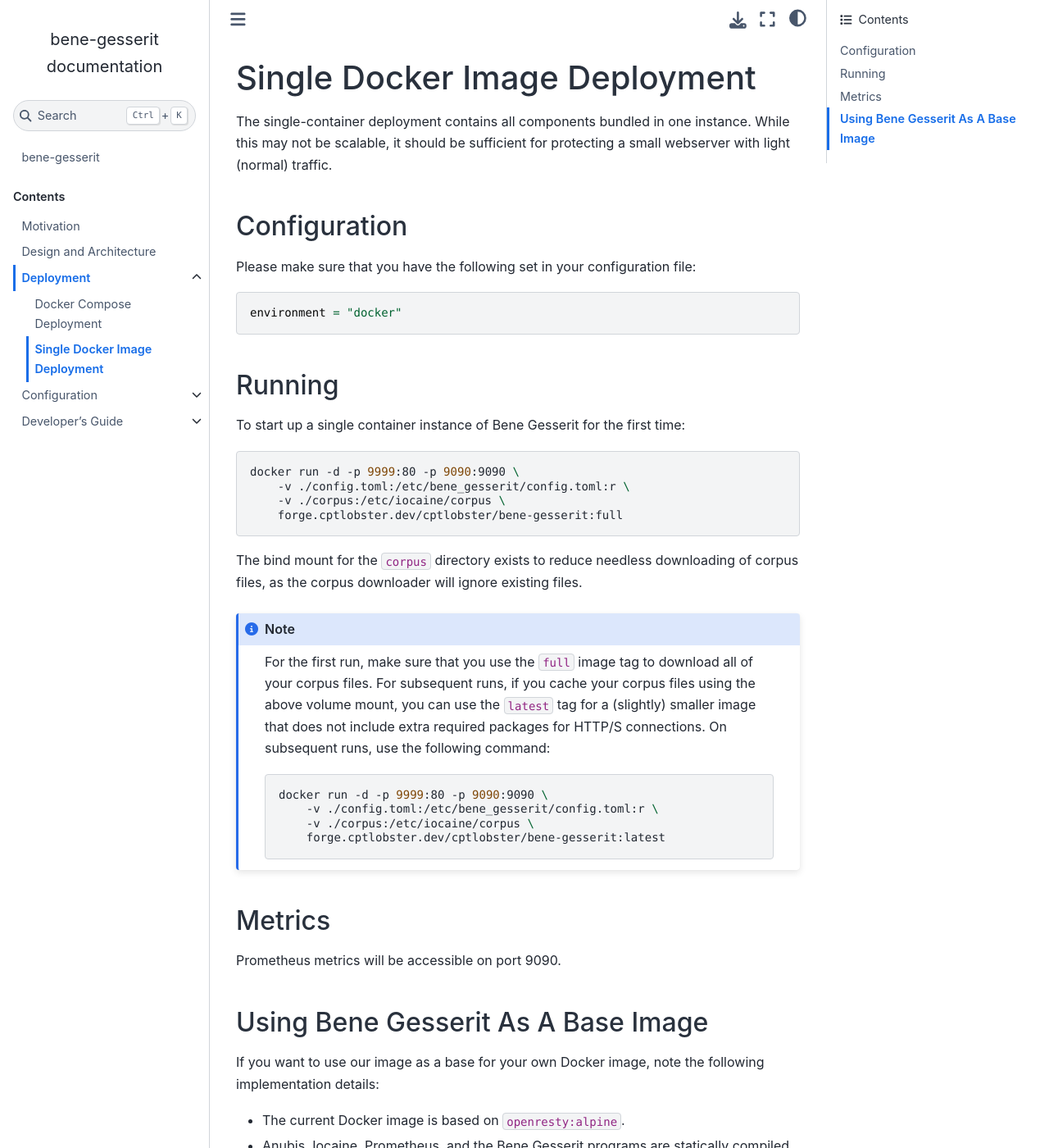
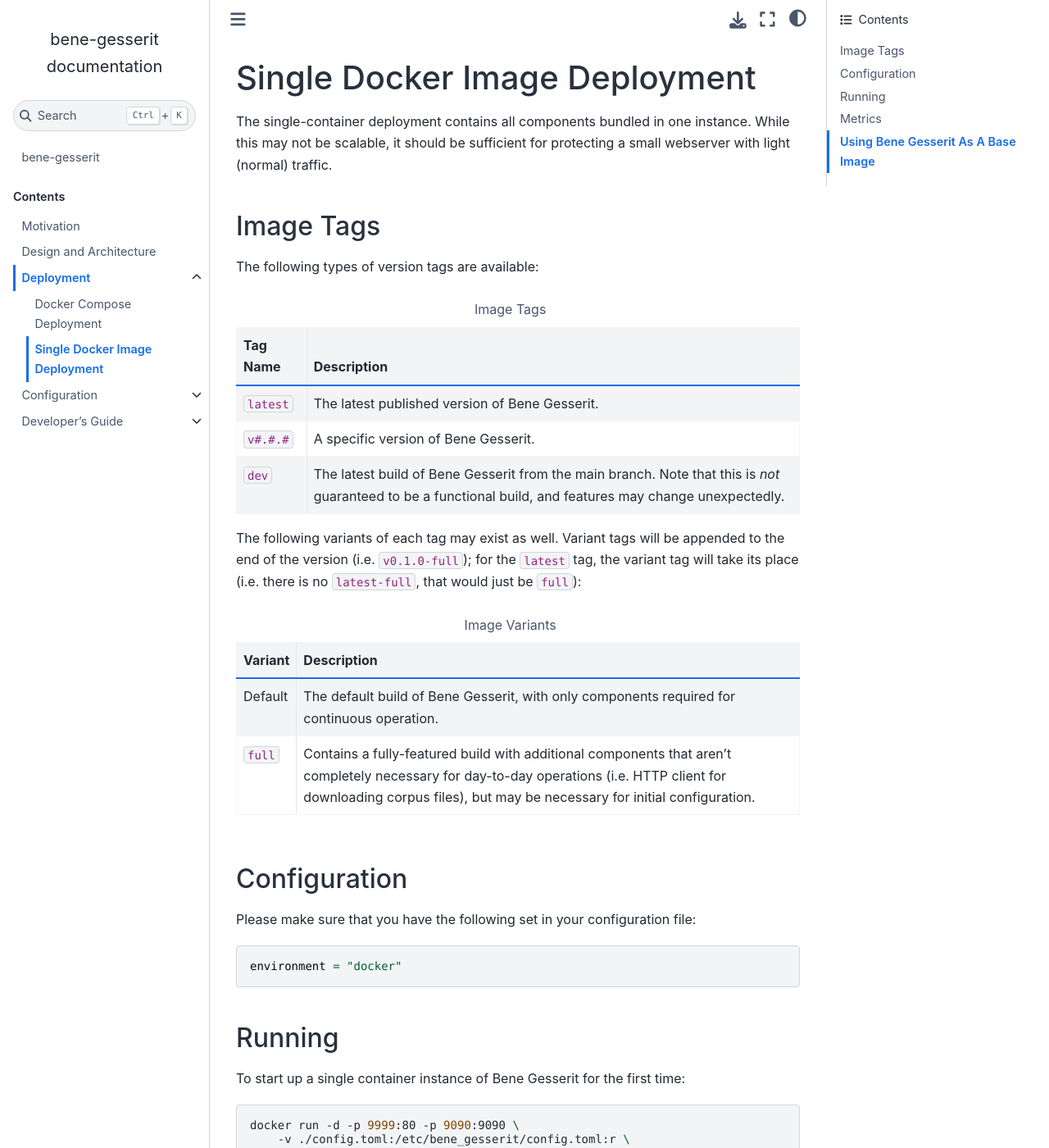
Before and after one commit to cptlobster/bene-gesserit, a Sphinx documentation site: the page built from docs/source/deployment/docker.rst, in a window 1280 px wide and 1400 px high. Shown: the whole window at 82% size. Built offline with Sphinx 7.4.7 and the Sphinx Book theme 1.1.4, drawn with Linux system fonts in a browser that asks for light colours.

Commit message:
Update some doc stuff

```diff
--- a/docs/source/config/index.rst
+++ b/docs/source/config/index.rst
@@ -54,4 +54,5 @@
    :maxdepth: 2
    :caption: Additional Pages:
 
+   ratelimit.rst
    custom_env.rst
--- a/docs/source/deployment/docker.rst
+++ b/docs/source/deployment/docker.rst
@@ -4,6 +4,43 @@
 The single-container deployment contains all components bundled in one instance.
 While this may not be scalable, it should be sufficient for protecting a small
 webserver with light (normal) traffic.
+
+Image Tags
+----------
+The following types of version tags are available:
+
+.. list-table:: Image Tags
+   :header-rows: 1
+
+   * - Tag Name
+     - Description
+   * - ``latest``
+     - The latest published version of Bene Gesserit.
+   * - ``v#.#.#``
+     - A specific version of Bene Gesserit.
+   * - ``dev``
+     - The latest build of Bene Gesserit from the main branch. Note that this is
+       `not` guaranteed to be a functional build, and features may change
+       unexpectedly.
+
+The following variants of each tag may exist as well. Variant tags will be
+appended to the end of the version (i.e. ``v0.1.0-full``); for the ``latest``
+tag, the variant tag will take its place (i.e. there is no ``latest-full``, that
+would just be ``full``):
+
+.. list-table:: Image Variants
+   :header-rows: 1
+
+   * - Variant
+     - Description
+   * - Default
+     - The default build of Bene Gesserit, with only components required for
+       continuous operation.
+   * - ``full``
+     - Contains a fully-featured build with additional components that aren't
+       completely necessary for day-to-day operations (i.e. HTTP client for
+       downloading corpus files), but may be necessary for initial
+       configuration.
 
 Configuration
 -------------
```
Also changed, not shown: docs/source/config/ratelimit.rst (added, +42 -0 lines), docs/source/index.rst (+9 -0 lines).
